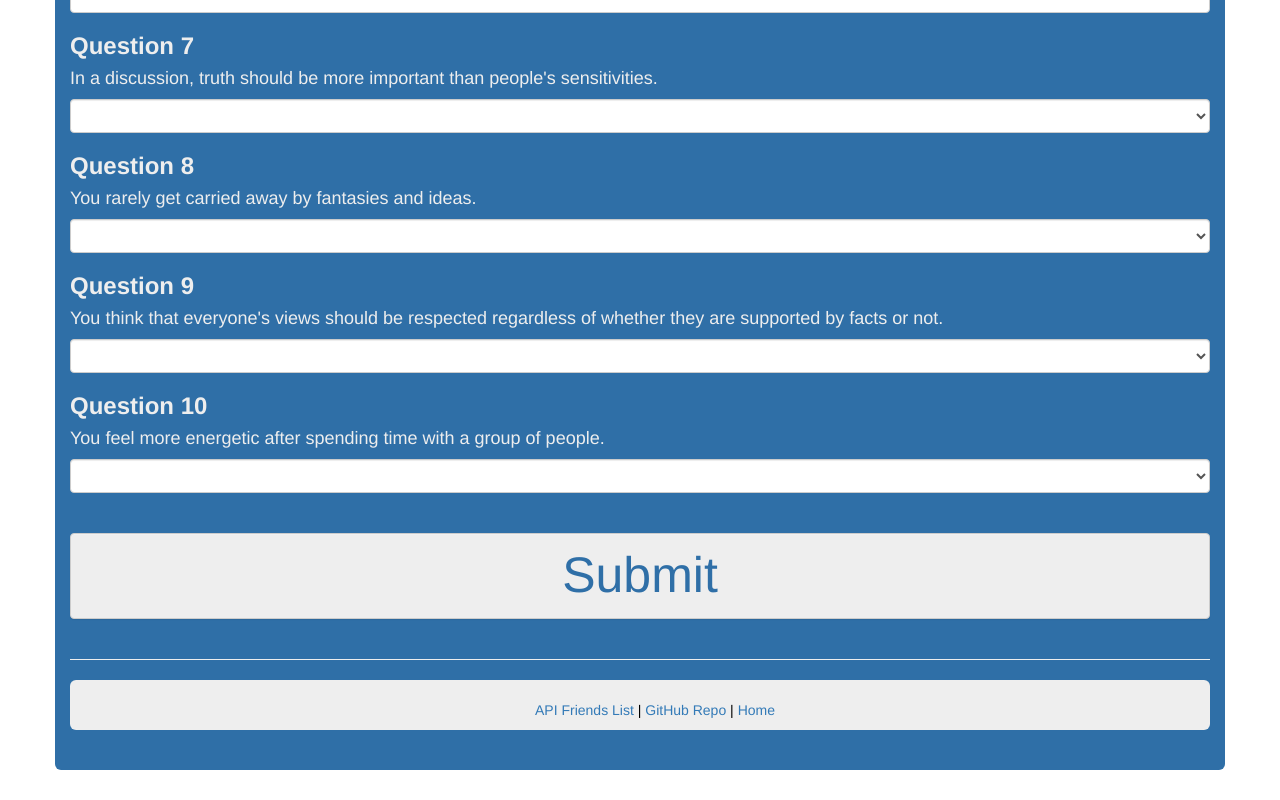
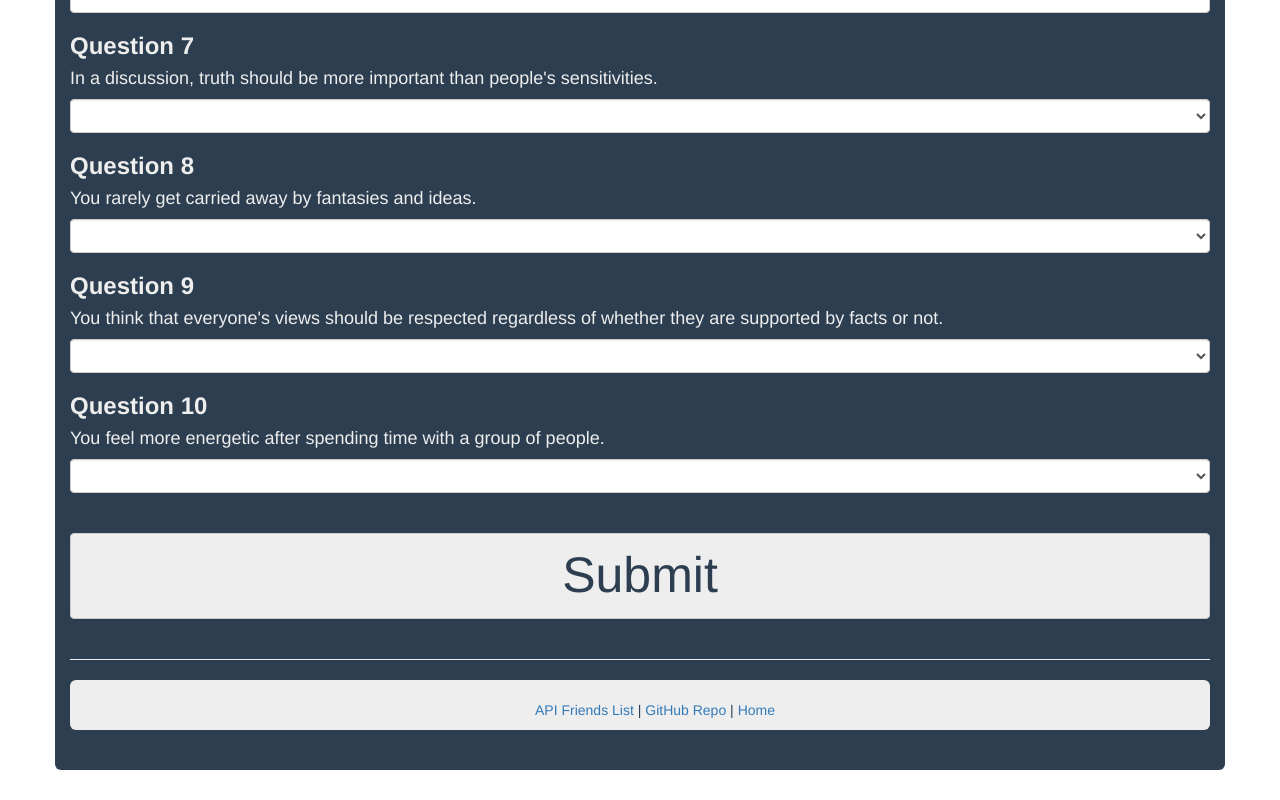
Before and after one commit to nciccarino/Awkward-Friend-Finder, a website: page client/survey.html in a window 1280 px wide. Shown: the part 972-1772 px from the top of the page. Drawn offline with nearby package versions, Linux system fonts and the light colour scheme.

Commit message:
changed survey color

```diff
--- a/client/assets/clientJavaScript/survey.js
+++ b/client/assets/clientJavaScript/survey.js
@@ -31,7 +31,6 @@ $("#submit").on("click", function(event) {
 		});
 	}//if statement
 	else { //prompts to fill in info both in an alert and in the footer
-		alert("Missing required information!");
 		$("#prompt").css("display", "block");
 		return false;
 	}
--- a/client/css/style.css
+++ b/client/css/style.css
@@ -13,7 +13,7 @@
 }
 
 #survey {
-	background-color: #2f6fa7;
+	background-color: #2c3e50;
 	color:  #eeeeee;
 	margin-bottom: 30px;
 	border-radius: 6px;
@@ -23,7 +23,7 @@
 	background-color: #eeeeee;
 	border-radius: 6px;
 	text-align: center;
-	color: black;
+	color: #2c3e50;
 }
 
 #prompt {
@@ -34,7 +34,7 @@
 
 #submit {
 	background: #eeeeee;
-	color: #2f6fa7;
+	color: #2c3e50;
 	text-shadow: none;
 	font-size: 50px;
 	width: 100%;
```
